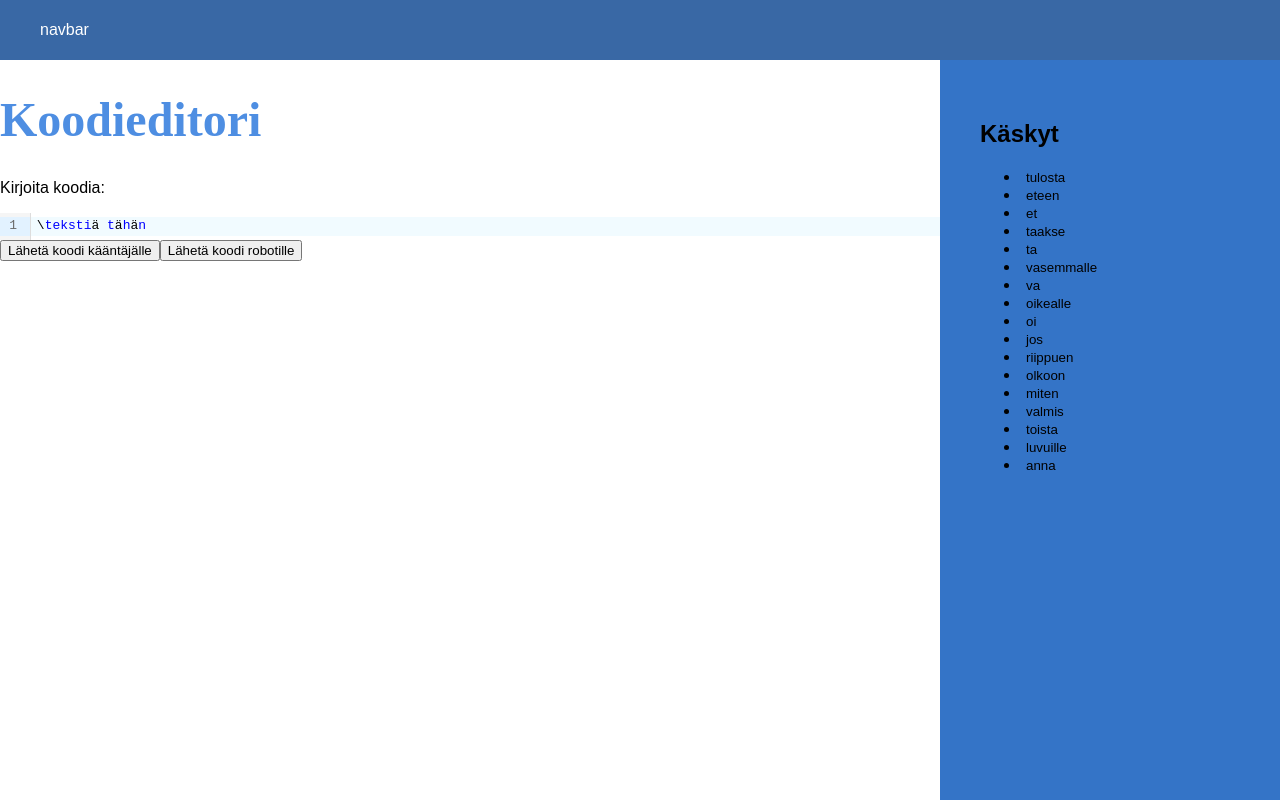
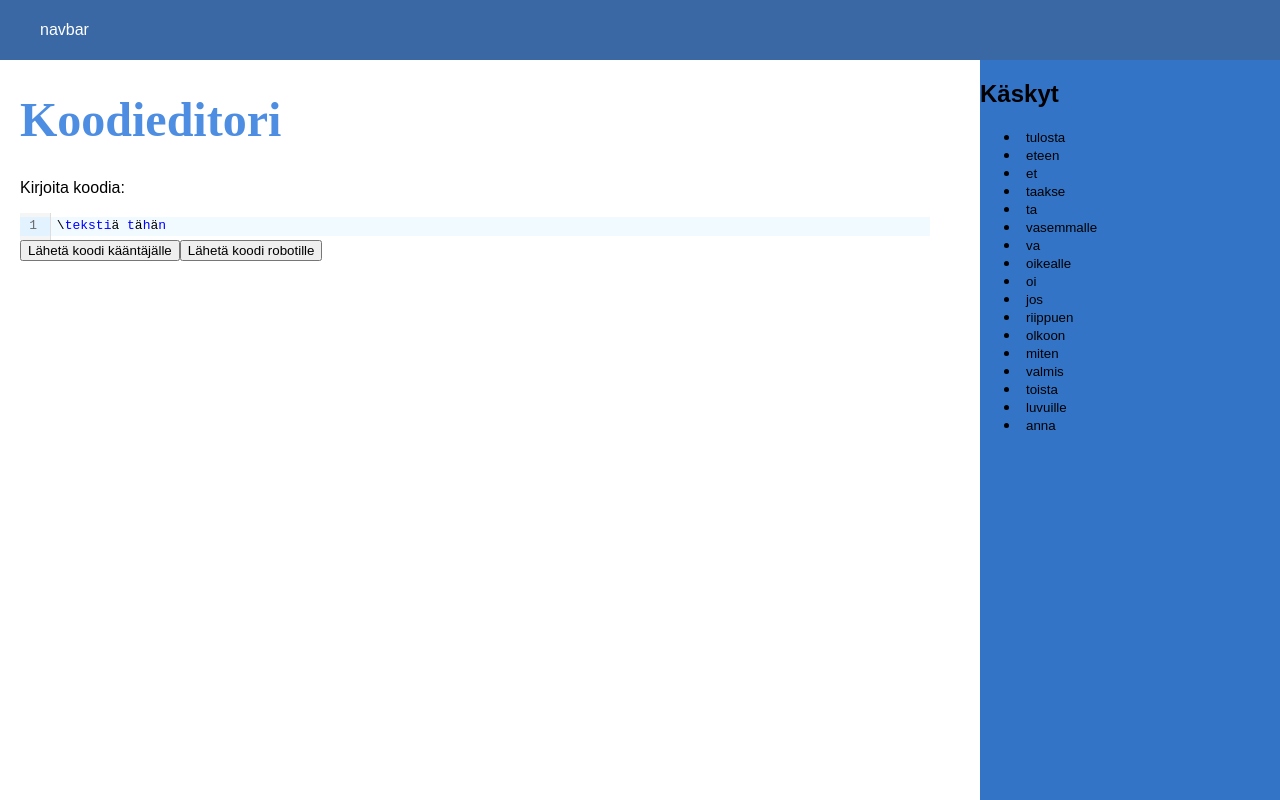
Before and after one commit to robottikoodieditori/ohtuprojekti-robottikoodieditori, a React (Create React App) app in the folder frontend/: page / in a window 1280 px wide. Built offline with nearby package versions, Linux system fonts and the light colour scheme; no server answers.

Commit message:
Changed css
Co-authored-by: iidaw <iida.w.bjorn@gmail.com>

```diff
--- a/frontend/src/components/editorview.js
+++ b/frontend/src/components/editorview.js
@@ -4,7 +4,7 @@ import Button from "./button";
 
 const EditorView = (props) => {
     return (
-        <div id='editorview'>
+        <div className='editorview' id='editorview'>
             <header className="App-header">
                 <h1>Koodieditori</h1>
                 <p>{props.data.date}</p>
--- a/frontend/src/index.css
+++ b/frontend/src/index.css
@@ -23,8 +23,21 @@ h1 {
   margin-left: auto;
   width: 300px;
   background-color:rgb(52, 116, 199);
-  padding: 20px;
+
+
 }
+
+.content {
+  background-color: rgb(52, 116, 199);
+  padding: 30px;
+}
+
+.search-bar input {
+  width: 80%;
+  padding: 10px;
+  margin-bottom: 10px;
+}
+
 
 
 .app {
@@ -46,3 +59,8 @@ h1 {
   background-color:rgb(52, 116, 199);
   border: none;
 }
+
+.editorview {
+  padding-left: 20px;
+  padding-right: 50px;
+}
```
